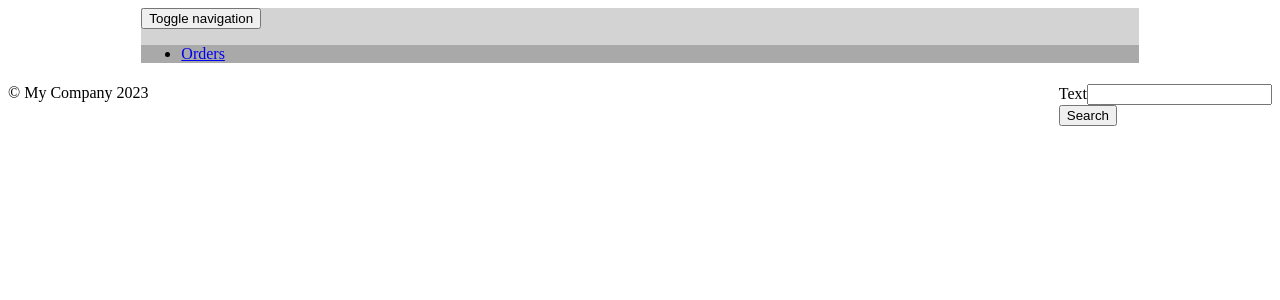
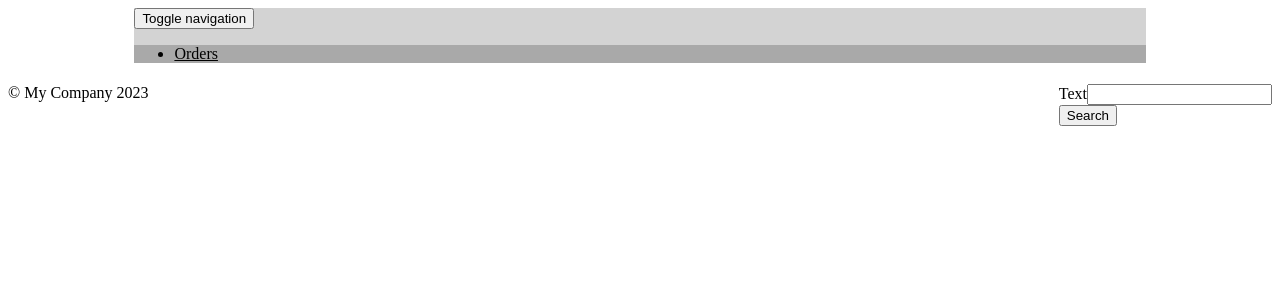
Before and after one commit to VolkovViktor/test, a Yii app: template modules/ord/views/order/index.php in a window 1280 px wide. Shown: the top 300 px of the page. Run offline with PHP 8.4 and a stand-in for Yii, Linux system fonts and the light colour scheme; the template is opened without the code that fills it, so the values that code supplies are empty; form fields are guessed from the names that the template uses; some libraries are stand-ins or nearby versions.

Commit message:
MY-5051-cleaned-project-fixed-bag https://docs.google.com/document/d/1WNDPzGEs-zgsTvoQ6KS3KyP4F_7il94_DWujKc-0PkJ0/edit#

```diff
--- a/modules/ord/views/layouts/main.php
+++ b/modules/ord/views/layouts/main.php
@@ -6,7 +6,6 @@
 
 use app\modules\ord\assets\OrderAsset;
 use yii\bootstrap4\Html;
-use yii\bootstrap4\NavBar;
 
 OrderAsset::register($this);
 ?>
@@ -25,7 +24,7 @@ OrderAsset::register($this);
 
 <header>
 
-    <div class="container-fluid" style="background: lightgray; margin-left: 100pt; margin-right: 100pt;">
+    <div class="container-fluid" style="background: lightgray; margin-left: 10%; margin-right: 10%;">
         <div class="navbar-header">
             <button type="button" class="navbar-toggle collapsed" data-toggle="collapse" data-target="#bs-navbar-collapse">
                 <span class="sr-only">Toggle navigation</span>
@@ -36,7 +35,7 @@ OrderAsset::register($this);
         </div>
         <div class="collapse navbar-collapse" id="bs-navbar-collapse">
             <ul class="nav navbar-nav" style="background: darkgray;">
-                <li class="active"><a href="#">Orders</a></li>
+                <li class="active"><a href="#" style="color:black;">Orders</a></li>
             </ul>
         </div>
     </div>
--- a/modules/ord/views/order/index.php
+++ b/modules/ord/views/order/index.php
@@ -32,7 +32,7 @@ $this->params['breadcrumbs'][] = $this->title;
 
     <p>
         <?php foreach ($filterParams['statuses'] as $key => $value): ?>
-            <?= Html::a($value, ['index', 'OrderSearch[status]' => $key]) ?>
+            <?= Html::a($value, ['index', 'OrderSearch[status]' => $key], ['click' => 'this.style.color="red"']) ?>
         <?php endforeach; ?>
     </p>
 
```
